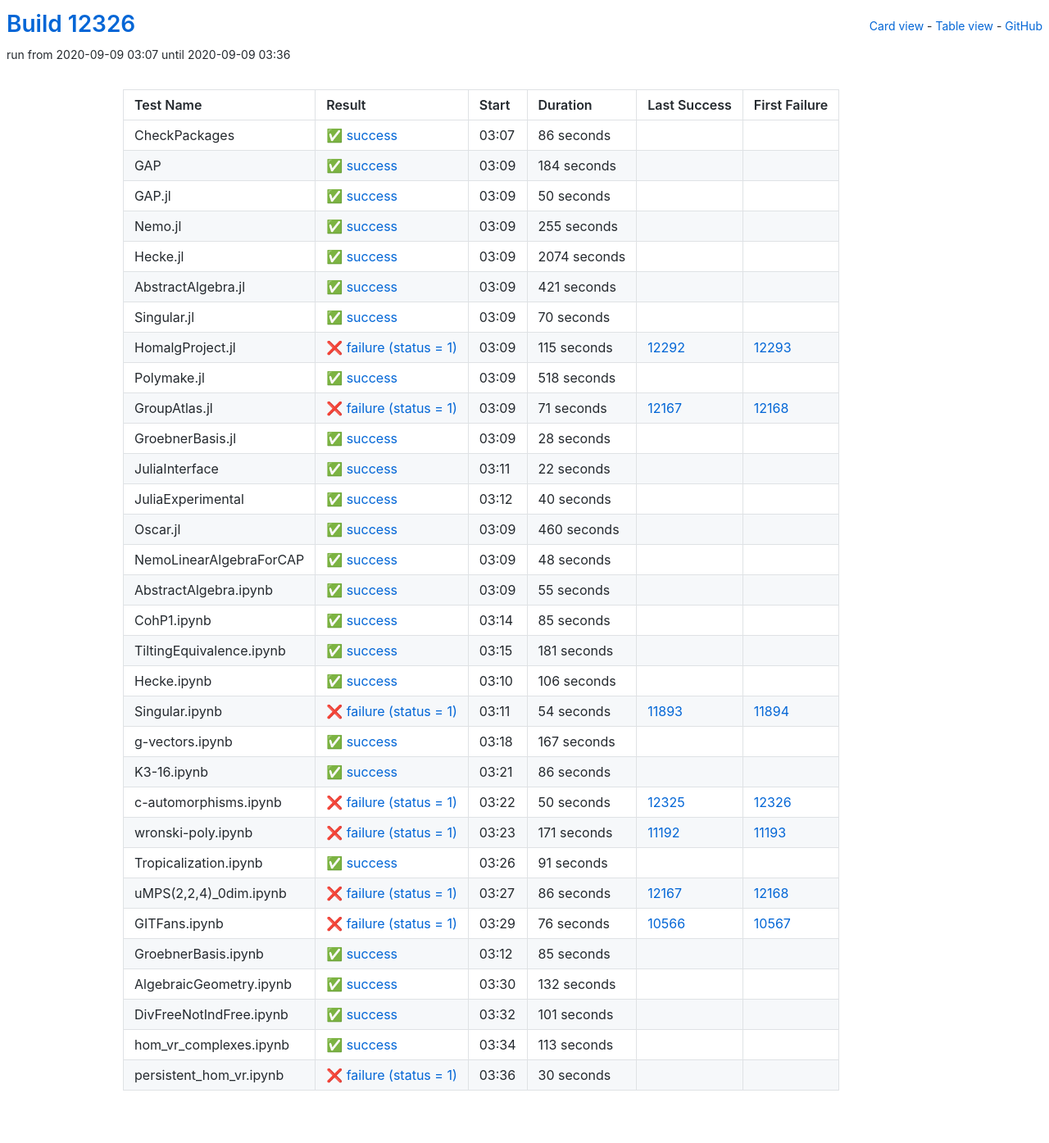
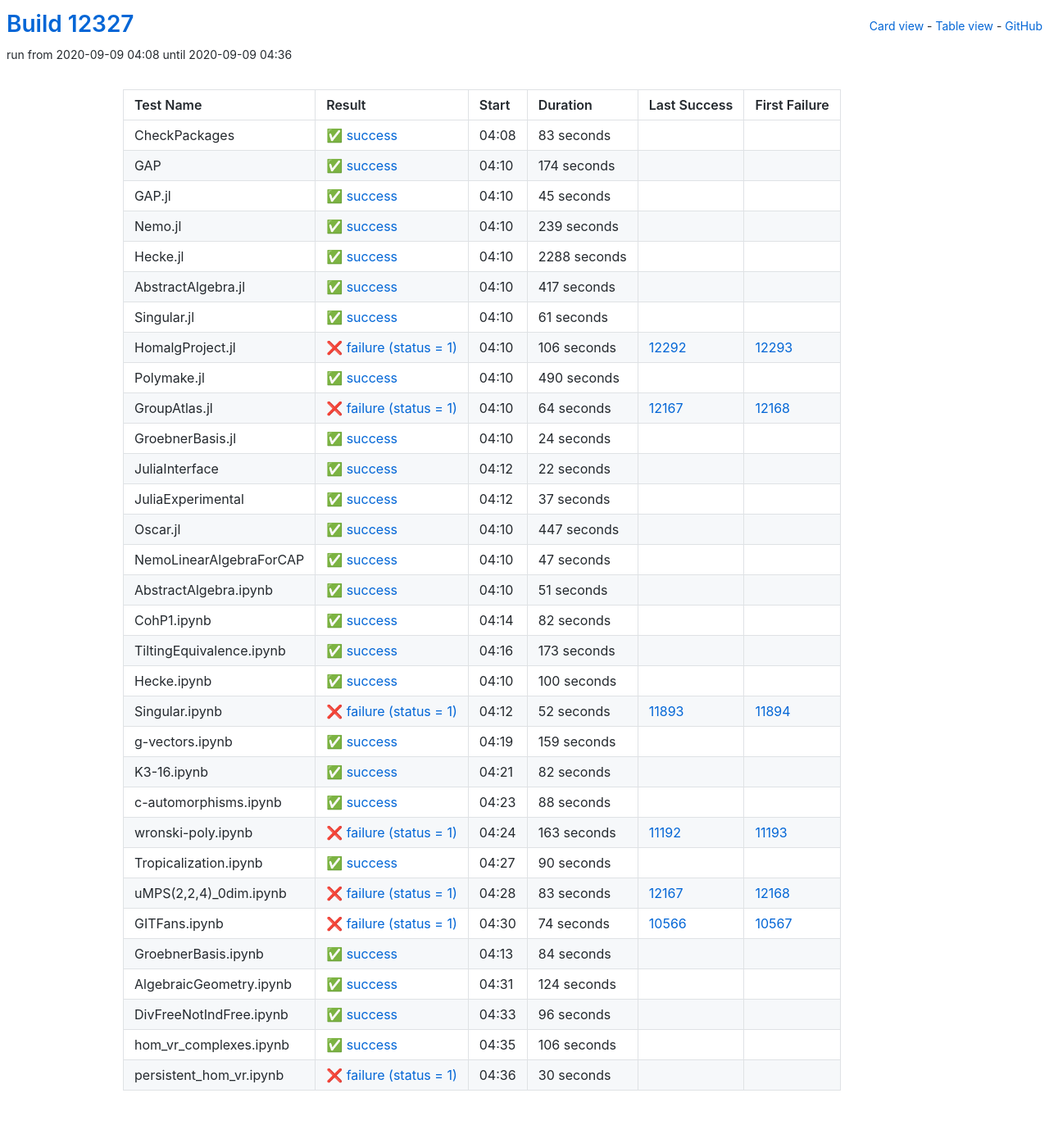
Before and after one commit to oscar-system/oscar-ci-status, a Jekyll site: the page built from table.html, in a window 1280 px wide. Shown: the whole page at 82% size. Built offline with Jekyll 4.4.1, drawn with Linux system fonts in a browser that asks for light colours.

Commit message:
Build #12327

```diff
--- a/_data/ci.yml
+++ b/_data/ci.yml
@@ -1,6 +1,6 @@
 ---
-build: 12326
-build_url: https://oscarci.mathematik.uni-kl.de/job/oscar/12326/
+build: 12327
+build_url: https://oscarci.mathematik.uni-kl.de/job/oscar/12327/
 job: oscar
 organization: oscar-system
 repo: oscar-ci-status
@@ -8,140 +8,140 @@
 tests:
 - name: CheckPackages
   id: checkpackages
-  log: https://oscarci.mathematik.uni-kl.de/job/oscar/12326/artifact/logs/build-12326/CheckPackages.log
-  start: 2020-09-09 03:07
+  log: https://oscarci.mathematik.uni-kl.de/job/oscar/12327/artifact/logs/build-12327/CheckPackages.log
+  start: 2020-09-09 04:08
   success: true
   exitcode: 0
   status: success
-  duration: 86
+  duration: 83
   last_success: false
   last_success_url:
   first_failure: false
   first_failure_url:
 - name: GAP
   id: gap
-  log: https://oscarci.mathematik.uni-kl.de/job/oscar/12326/artifact/logs/build-12326/GAP.log
-  start: 2020-09-09 03:09
+  log: https://oscarci.mathematik.uni-kl.de/job/oscar/12327/artifact/logs/build-12327/GAP.log
+  start: 2020-09-09 04:10
   success: true
   exitcode: 0
   status: success
-  duration: 184
+  duration: 174
   last_success: false
   last_success_url:
   first_failure: false
   first_failure_url:
 - name: GAP.jl
   id: gap-jl
-  log: https://oscarci.mathematik.uni-kl.de/job/oscar/12326/artifact/logs/build-12326/GAP.jl.log
-  start: 2020-09-09 03:09
+  log: https://oscarci.mathematik.uni-kl.de/job/oscar/12327/artifact/logs/build-12327/GAP.jl.log
+  start: 2020-09-09 04:10
   success: true
   exitcode: 0
   status: success
-  duration: 50
+  duration: 45
   last_success: false
   last_success_url:
   first_failure: false
   first_failure_url:
 - name: Nemo.jl
   id: nemo-jl
-  log: https://oscarci.mathematik.uni-kl.de/job/oscar/12326/artifact/logs/build-12326/Nemo.jl.log
-  start: 2020-09-09 03:09
+  log: https://oscarci.mathematik.uni-kl.de/job/oscar/12327/artifact/logs/build-12327/Nemo.jl.log
+  start: 2020-09-09 04:10
   success: true
   exitcode: 0
   status: success
-  duration: 255
+  duration: 239
   last_success: false
   last_success_url:
   first_failure: false
   first_failure_url:
 - name: Hecke.jl
   id: hecke-jl
-  log: https://oscarci.mathematik.uni-kl.de/job/oscar/12326/artifact/logs/build-12326/Hecke.jl.log
-  start: 2020-09-09 03:09
+  log: https://oscarci.mathematik.uni-kl.de/job/oscar/12327/artifact/logs/build-12327/Hecke.jl.log
+  start: 2020-09-09 04:10
   success: true
   exitcode: 0
   status: success
-  duration: 2074
+  duration: 2288
   last_success: false
   last_success_url:
   first_failure: false
   first_failure_url:
 - name: AbstractAlgebra.jl
   id: abstractalgebra-jl
-  log: https://oscarci.mathematik.uni-kl.de/job/oscar/12326/artifact/logs/build-12326/AbstractAlgebra.jl.log
-  start: 2020-09-09 03:09
+  log: https://oscarci.mathematik.uni-kl.de/job/oscar/12327/artifact/logs/build-12327/AbstractAlgebra.jl.log
+  start: 2020-09-09 04:10
   success: true
   exitcode: 0
   status: success
-  duration: 421
+  duration: 417
   last_success: false
   last_success_url:
   first_failure: false
   first_failure_url:
 - name: Singular.jl
   id: singular-jl
-  log: https://oscarci.mathematik.uni-kl.de/job/oscar/12326/artifact/logs/build-12326/Singular.jl.log
-  start: 2020-09-09 03:09
+  log: https://oscarci.mathematik.uni-kl.de/job/oscar/12327/artifact/logs/build-12327/Singular.jl.log
+  start: 2020-09-09 04:10
   success: true
   exitcode: 0
   status: success
-  duration: 70
+  duration: 61
   last_success: false
   last_success_url:
   first_failure: false
   first_failure_url:
 - name: HomalgProject.jl
   id: homalgproject-jl
-  log: https://oscarci.mathematik.uni-kl.de/job/oscar/12326/artifact/logs/build-12326/HomalgProject.jl.log
-  start: 2020-09-09 03:09
+  log: https://oscarci.mathematik.uni-kl.de/job/oscar/12327/artifact/logs/build-12327/HomalgProject.jl.log
+  start: 2020-09-09 04:10
   success: false
   exitcode: 1
   status: failure
-  duration: 115
+  duration: 106
   last_success: 12292
   last_success_url: https://oscarci.mathematik.uni-kl.de/job/oscar/12292/
   first_failure: 12293
   first_failure_url: https://oscarci.mathematik.uni-kl.de/job/oscar/12293/
 - name: Polymake.jl
   id: polymake-jl
-  log: https://oscarci.mathematik.uni-kl.de/job/oscar/12326/artifact/logs/build-12326/Polymake.jl.log
-  start: 2020-09-09 03:09
+  log: https://oscarci.mathematik.uni-kl.de/job/oscar/12327/artifact/logs/build-12327/Polymake.jl.log
+  start: 2020-09-09 04:10
   success: true
   exitcode: 0
   status: success
-  duration: 518
+  duration: 490
   last_success: false
   last_success_url:
   first_failure: false
   first_failure_url:
 - name: GroupAtlas.jl
   id: groupatlas-jl
-  log: https://oscarci.mathematik.uni-kl.de/job/oscar/12326/artifact/logs/build-12326/GroupAtlas.jl.log
-  start: 2020-09-09 03:09
+  log: https://oscarci.mathematik.uni-kl.de/job/oscar/12327/artifact/logs/build-12327/GroupAtlas.jl.log
+  start: 2020-09-09 04:10
   success: false
   exitcode: 1
   status: failure
-  duration: 71
+  duration: 64
   last_success: 12167
   last_success_url: https://oscarci.mathematik.uni-kl.de/job/oscar/12167/
   first_failure: 12168
   first_failure_url: https://oscarci.mathematik.uni-kl.de/job/oscar/12168/
 - name: GroebnerBasis.jl
   id: groebnerbasis-jl
-  log: https://oscarci.mathematik.uni-kl.de/job/oscar/12326/artifact/logs/build-12326/GroebnerBasis.jl.log
-  start: 2020-09-09 03:09
+  log: https://oscarci.mathematik.uni-kl.de/job/oscar/12327/artifact/logs/build-12327/GroebnerBasis.jl.log
+  start: 2020-09-09 04:10
   success: true
   exitcode: 0
   status: success
-  duration: 28
+  duration: 24
   last_success: false
   last_success_url:
   first_failure: false
   first_failure_url:
 - name: JuliaInterface
   id: juliainterface
-  log: https://oscarci.mathematik.uni-kl.de/job/oscar/12326/artifact/logs/build-12326/JuliaInterface.log
-  start: 2020-09-09 03:11
+  log: https://oscarci.mathematik.uni-kl.de/job/oscar/12327/artifact/logs/build-12327/JuliaInterface.log
+  start: 2020-09-09 04:12
   success: true
   exitcode: 0
   status: success
@@ -152,80 +152,224 @@
   first_failure_url:
 - name: JuliaExperimental
   id: juliaexperimental
-  log: https://oscarci.mathematik.uni-kl.de/job/oscar/12326/artifact/logs/build-12326/JuliaExperimental.log
-  start: 2020-09-09 03:12
+  log: https://oscarci.mathematik.uni-kl.de/job/oscar/12327/artifact/logs/build-12327/JuliaExperimental.log
+  start: 2020-09-09 04:12
   success: true
   exitcode: 0
   status: success
-  duration: 40
+  duration: 37
   last_success: false
   last_success_url:
   first_failure: false
   first_failure_url:
 - name: Oscar.jl
   id: oscar-jl
-  log: https://oscarci.mathematik.uni-kl.de/job/oscar/12326/artifact/logs/build-12326/Oscar.jl.log
-  start: 2020-09-09 03:09
+  log: https://oscarci.mathematik.uni-kl.de/job/oscar/12327/artifact/logs/build-12327/Oscar.jl.log
+  start: 2020-09-09 04:10
   success: true
   exitcode: 0
   status: success
-  duration: 460
+  duration: 447
   last_success: false
   last_success_url:
   first_failure: false
   first_failure_url:
 - name: NemoLinearAlgebraForCAP
   id: nemolinearalgebraforcap
-  log: https://oscarci.mathematik.uni-kl.de/job/oscar/12326/artifact/logs/build-12326/NemoLinearAlgebraForCAP.log
-  start: 2020-09-09 03:09
+  log: https://oscarci.mathematik.uni-kl.de/job/oscar/12327/artifact/logs/build-12327/NemoLinearAlgebraForCAP.log
+  start: 2020-09-09 04:10
   success: true
   exitcode: 0
   status: success
-  duration: 48
+  duration: 47
   last_success: false
   last_success_url:
   first_failure: false
   first_failure_url:
 - name: AbstractAlgebra.ipynb
   id: abstractalgebra-ipynb
-  log: https://oscarci.mathematik.uni-kl.de/job/oscar/12326/artifact/logs/build-12326/AbstractAlgebra.ipynb.log
-  start: 2020-09-09 03:09
+  log: https://oscarci.mathematik.uni-kl.de/job/oscar/12327/artifact/logs/build-12327/AbstractAlgebra.ipynb.log
+  start: 2020-09-09 04:10
   success: true
   exitcode: 0
   status: success
-  duration: 55
+  duration: 51
   last_success: false
   last_success_url:
   first_failure: false
   first_failure_url:
 - name: CohP1.ipynb
   id: cohp1-ipynb
-  log: https://oscarci.mathematik.uni-kl.de/job/oscar/12326/artifact/logs/build-12326/CohP1.ipynb.log
-  start: 2020-09-09 03:14
+  log: https://oscarci.mathematik.uni-kl.de/job/oscar/12327/artifact/logs/build-12327/CohP1.ipynb.log
+  start: 2020-09-09 04:14
   success: true
   exitcode: 0
   status: success
-  duration: 85
+  duration: 82
   last_success: false
   last_success_url:
   first_failure: false
   first_failure_url:
 - name: TiltingEquivalence.ipynb
   id: tiltingequivalence-ipynb
-  log: https://oscarci.mathematik.uni-kl.de/job/oscar/12326/artifact/logs/build-12326/TiltingEquivalence.ipynb.log
-  start: 2020-09-09 03:15
+  log: https://oscarci.mathematik.uni-kl.de/job/oscar/12327/artifact/logs/build-12327/TiltingEquivalence.ipynb.log
+  start: 2020-09-09 04:16
   success: true
   exitcode: 0
   status: success
-  duration: 181
+  duration: 173
   last_success: false
   last_success_url:
   first_failure: false
   first_failure_url:
 - name: Hecke.ipynb
   id: hecke-ipynb
-  log: https://oscarci.mathematik.uni-kl.de/job/oscar/12326/artifact/logs/build-12326/Hecke.ipynb.log
-  start: 2020-09-09 03:10
+  log: https://oscarci.mathematik.uni-kl.de/job/oscar/12327/artifact/logs/build-12327/Hecke.ipynb.log
+  start: 2020-09-09 04:10
+  success: true
+  exitcode: 0
+  status: success
+  duration: 100
+  last_success: false
+  last_success_url:
+  first_failure: false
+  first_failure_url:
+- name: Singular.ipynb
+  id: singular-ipynb
+  log: https://oscarci.mathematik.uni-kl.de/job/oscar/12327/artifact/logs/build-12327/Singular.ipynb.log
+  start: 2020-09-09 04:12
+  success: false
+  exitcode: 1
+  status: failure
+  duration: 52
+  last_success: 11893
+  last_success_url: https://oscarci.mathematik.uni-kl.de/job/oscar/11893/
+  first_failure: 11894
+  first_failure_url: https://oscarci.mathematik.uni-kl.de/job/oscar/11894/
+- name: g-vectors.ipynb
+  id: g-vectors-ipynb
+  log: https://oscarci.mathematik.uni-kl.de/job/oscar/12327/artifact/logs/build-12327/g-vectors.ipynb.log
+  start: 2020-09-09 04:19
+  success: true
+  exitcode: 0
+  status: success
+  duration: 159
+  last_success: false
+  last_success_url:
+  first_failure: false
+  first_failure_url:
+- name: K3-16.ipynb
+  id: k3-16-ipynb
+  log: https://oscarci.mathematik.uni-kl.de/job/oscar/12327/artifact/logs/build-12327/K3-16.ipynb.log
+  start: 2020-09-09 04:21
+  success: true
+  exitcode: 0
+  status: success
+  duration: 82
+  last_success: false
+  last_success_url:
+  first_failure: false
+  first_failure_url:
+- name: c-automorphisms.ipynb
+  id: c-automorphisms-ipynb
+  log: https://oscarci.mathematik.uni-kl.de/job/oscar/12327/artifact/logs/build-12327/c-automorphisms.ipynb.log
+  start: 2020-09-09 04:23
+  success: true
+  exitcode: 0
+  status: success
+  duration: 88
+  last_success: false
+  last_success_url:
+  first_failure: false
+  first_failure_url:
+- name: wronski-poly.ipynb
+  id: wronski-poly-ipynb
+  log: https://oscarci.mathematik.uni-kl.de/job/oscar/12327/artifact/logs/build-12327/wronski-poly.ipynb.log
+  start: 2020-09-09 04:24
+  success: false
+  exitcode: 1
+  status: failure
+  duration: 163
+  last_success: 11192
+  last_success_url: https://oscarci.mathematik.uni-kl.de/job/oscar/11192/
+  first_failure: 11193
+  first_failure_url: https://oscarci.mathematik.uni-kl.de/job/oscar/11193/
+- name: Tropicalization.ipynb
+  id: tropicalization-ipynb
+  log: https://oscarci.mathematik.uni-kl.de/job/oscar/12327/artifact/logs/build-12327/Tropicalization.ipynb.log
+  start: 2020-09-09 04:27
+  success: true
+  exitcode: 0
+  status: success
+  duration: 90
+  last_success: false
+  last_success_url:
+  first_failure: false
+  first_failure_url:
+- name: uMPS(2,2,4)_0dim.ipynb
+  id: umps-2-2-4-0dim-ipynb
+  log: https://oscarci.mathematik.uni-kl.de/job/oscar/12327/artifact/logs/build-12327/uMPS-2-2-4-_0dim.ipynb.log
+  start: 2020-09-09 04:28
+  success: false
+  exitcode: 1
+  status: failure
+  duration: 83
+  last_success: 12167
+  last_success_url: https://oscarci.mathematik.uni-kl.de/job/oscar/12167/
+  first_failure: 12168
+  first_failure_url: https://oscarci.mathematik.uni-kl.de/job/oscar/12168/
+- name: GITFans.ipynb
+  id: gitfans-ipynb
+  log: https://oscarci.mathematik.uni-kl.de/job/oscar/12327/artifact/logs/build-12327/GITFans.ipynb.log
+  start: 2020-09-09 04:30
+  success: false
+  exitcode: 1
+  status: failure
+  duration: 74
+  last_success: 10566
+  last_success_url: https://oscarci.mathematik.uni-kl.de/job/oscar/10566/
+  first_failure: 10567
+  first_failure_url: https://oscarci.mathematik.uni-kl.de/job/oscar/10567/
+- name: GroebnerBasis.ipynb
+  id: groebnerbasis-ipynb
+  log: https://oscarci.mathematik.uni-kl.de/job/oscar/12327/artifact/logs/build-12327/GroebnerBasis.ipynb.log
+  start: 2020-09-09 04:13
+  success: true
+  exitcode: 0
+  status: success
+  duration: 84
+  last_success: false
+  last_success_url:
+  first_failure: false
+  first_failure_url:
+- name: AlgebraicGeometry.ipynb
+  id: algebraicgeometry-ipynb
+  log: https://oscarci.mathematik.uni-kl.de/job/oscar/12327/artifact/logs/build-12327/AlgebraicGeometry.ipynb.log
+  start: 2020-09-09 04:31
+  success: true
+  exitcode: 0
+  status: success
+  duration: 124
+  last_success: false
+  last_success_url:
+  first_failure: false
+  first_failure_url:
+- name: DivFreeNotIndFree.ipynb
+  id: divfreenotindfree-ipynb
+  log: https://oscarci.mathematik.uni-kl.de/job/oscar/12327/artifact/logs/build-12327/DivFreeNotIndFree.ipynb.log
+  start: 2020-09-09 04:33
+  success: true
+  exitcode: 0
+  status: success
+  duration: 96
+  last_success: false
+  last_success_url:
+  first_failure: false
+  first_failure_url:
+- name: hom_vr_complexes.ipynb
+  id: hom-vr-complexes-ipynb
+  log: https://oscarci.mathematik.uni-kl.de/job/oscar/12327/artifact/logs/build-12327/hom_vr_complexes.ipynb.log
+  start: 2020-09-09 04:35
   success: true
   exitcode: 0
   status: success
@@ -234,154 +378,10 @@
   last_success_url:
   first_failure: false
   first_failure_url:
-- name: Singular.ipynb
-  id: singular-ipynb
-  log: https://oscarci.mathematik.uni-kl.de/job/oscar/12326/artifact/logs/build-12326/Singular.ipynb.log
-  start: 2020-09-09 03:11
-  success: false
-  exitcode: 1
-  status: failure
-  duration: 54
-  last_success: 11893
-  last_success_url: https://oscarci.mathematik.uni-kl.de/job/oscar/11893/
-  first_failure: 11894
-  first_failure_url: https://oscarci.mathematik.uni-kl.de/job/oscar/11894/
-- name: g-vectors.ipynb
-  id: g-vectors-ipynb
-  log: https://oscarci.mathematik.uni-kl.de/job/oscar/12326/artifact/logs/build-12326/g-vectors.ipynb.log
-  start: 2020-09-09 03:18
-  success: true
-  exitcode: 0
-  status: success
-  duration: 167
-  last_success: false
-  last_success_url:
-  first_failure: false
-  first_failure_url:
-- name: K3-16.ipynb
-  id: k3-16-ipynb
-  log: https://oscarci.mathematik.uni-kl.de/job/oscar/12326/artifact/logs/build-12326/K3-16.ipynb.log
-  start: 2020-09-09 03:21
-  success: true
-  exitcode: 0
-  status: success
-  duration: 86
-  last_success: false
-  last_success_url:
-  first_failure: false
-  first_failure_url:
-- name: c-automorphisms.ipynb
-  id: c-automorphisms-ipynb
-  log: https://oscarci.mathematik.uni-kl.de/job/oscar/12326/artifact/logs/build-12326/c-automorphisms.ipynb.log
-  start: 2020-09-09 03:22
-  success: false
-  exitcode: 1
-  status: failure
-  duration: 50
-  last_success: 12325
-  last_success_url: https://oscarci.mathematik.uni-kl.de/job/oscar/12325/
-  first_failure: 12326
-  first_failure_url: https://oscarci.mathematik.uni-kl.de/job/oscar/12326/
-- name: wronski-poly.ipynb
-  id: wronski-poly-ipynb
-  log: https://oscarci.mathematik.uni-kl.de/job/oscar/12326/artifact/logs/build-12326/wronski-poly.ipynb.log
-  start: 2020-09-09 03:23
-  success: false
-  exitcode: 1
-  status: failure
-  duration: 171
-  last_success: 11192
-  last_success_url: https://oscarci.mathematik.uni-kl.de/job/oscar/11192/
-  first_failure: 11193
-  first_failure_url: https://oscarci.mathematik.uni-kl.de/job/oscar/11193/
-- name: Tropicalization.ipynb
-  id: tropicalization-ipynb
-  log: https://oscarci.mathematik.uni-kl.de/job/oscar/12326/artifact/logs/build-12326/Tropicalization.ipynb.log
-  start: 2020-09-09 03:26
-  success: true
-  exitcode: 0
-  status: success
-  duration: 91
-  last_success: false
-  last_success_url:
-  first_failure: false
-  first_failure_url:
-- name: uMPS(2,2,4)_0dim.ipynb
-  id: umps-2-2-4-0dim-ipynb
-  log: https://oscarci.mathematik.uni-kl.de/job/oscar/12326/artifact/logs/build-12326/uMPS-2-2-4-_0dim.ipynb.log
-  start: 2020-09-09 03:27
-  success: false
-  exitcode: 1
-  status: failure
-  duration: 86
-  last_success: 12167
-  last_success_url: https://oscarci.mathematik.uni-kl.de/job/oscar/12167/
-  first_failure: 12168
-  first_failure_url: https://oscarci.mathematik.uni-kl.de/job/oscar/12168/
-- name: GITFans.ipynb
-  id: gitfans-ipynb
-  log: https://oscarci.mathematik.uni-kl.de/job/oscar/12326/artifact/logs/build-12326/GITFans.ipynb.log
-  start: 2020-09-09 03:29
-  success: false
-  exitcode: 1
-  status: failure
-  duration: 76
-  last_success: 10566
-  last_success_url: https://oscarci.mathematik.uni-kl.de/job/oscar/10566/
-  first_failure: 10567
-  first_failure_url: https://oscarci.mathematik.uni-kl.de/job/oscar/10567/
-- name: GroebnerBasis.ipynb
-  id: groebnerbasis-ipynb
-  log: https://oscarci.mathematik.uni-kl.de/job/oscar/12326/artifact/logs/build-12326/GroebnerBasis.ipynb.log
-  start: 2020-09-09 03:12
-  success: true
-  exitcode: 0
-  status: success
-  duration: 85
-  last_success: false
-  last_success_url:
-  first_failure: false
-  first_failure_url:
-- name: AlgebraicGeometry.ipynb
-  id: algebraicgeometry-ipynb
-  log: https://oscarci.mathematik.uni-kl.de/job/oscar/12326/artifact/logs/build-12326/AlgebraicGeometry.ipynb.log
-  start: 2020-09-09 03:30
-  success: true
-  exitcode: 0
-  status: success
-  duration: 132
-  last_success: false
-  last_success_url:
-  first_failure: false
-  first_failure_url:
-- name: DivFreeNotIndFree.ipynb
-  id: divfreenotindfree-ipynb
-  log: https://oscarci.mathematik.uni-kl.de/job/oscar/12326/artifact/logs/build-12326/DivFreeNotIndFree.ipynb.log
-  start: 2020-09-09 03:32
-  success: true
-  exitcode: 0
-  status: success
-  duration: 101
-  last_success: false
-  last_success_url:
-  first_failure: false
-  first_failure_url:
-- name: hom_vr_complexes.ipynb
-  id: hom-vr-complexes-ipynb
-  log: https://oscarci.mathematik.uni-kl.de/job/oscar/12326/artifact/logs/build-12326/hom_vr_complexes.ipynb.log
-  start: 2020-09-09 03:34
-  success: true
-  exitcode: 0
-  status: success
-  duration: 113
-  last_success: false
-  last_success_url:
-  first_failure: false
-  first_failure_url:
 - name: persistent_hom_vr.ipynb
   id: persistent-hom-vr-ipynb
-  log: https://oscarci.mathematik.uni-kl.de/job/oscar/12326/artifact/logs/build-12326/persistent_hom_vr.ipynb.log
-  start: 2020-09-09 03:36
+  log: https://oscarci.mathematik.uni-kl.de/job/oscar/12327/artifact/logs/build-12327/persistent_hom_vr.ipynb.log
+  start: 2020-09-09 04:36
   success: false
   exitcode: 1
   status: failure
```
Also changed, not shown: README.md.
